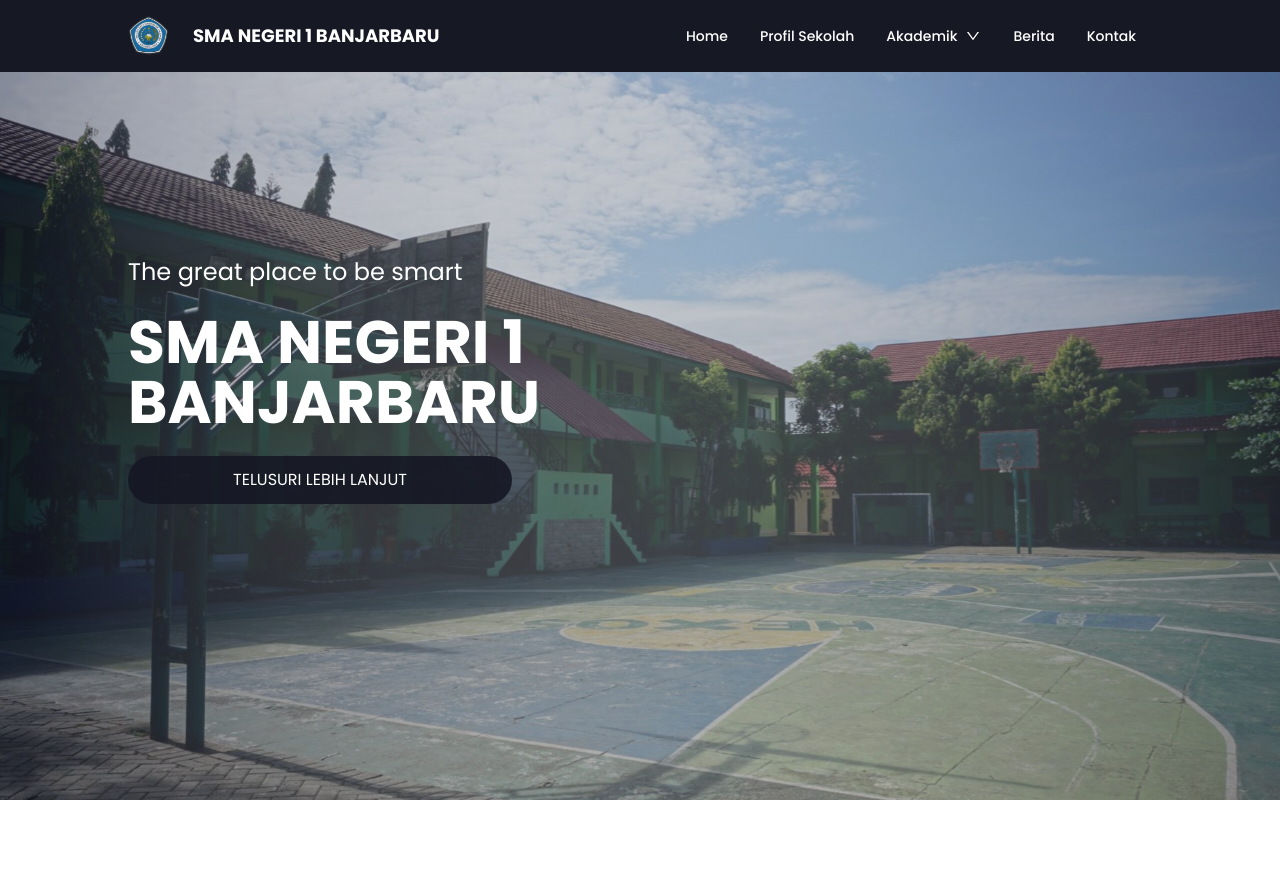
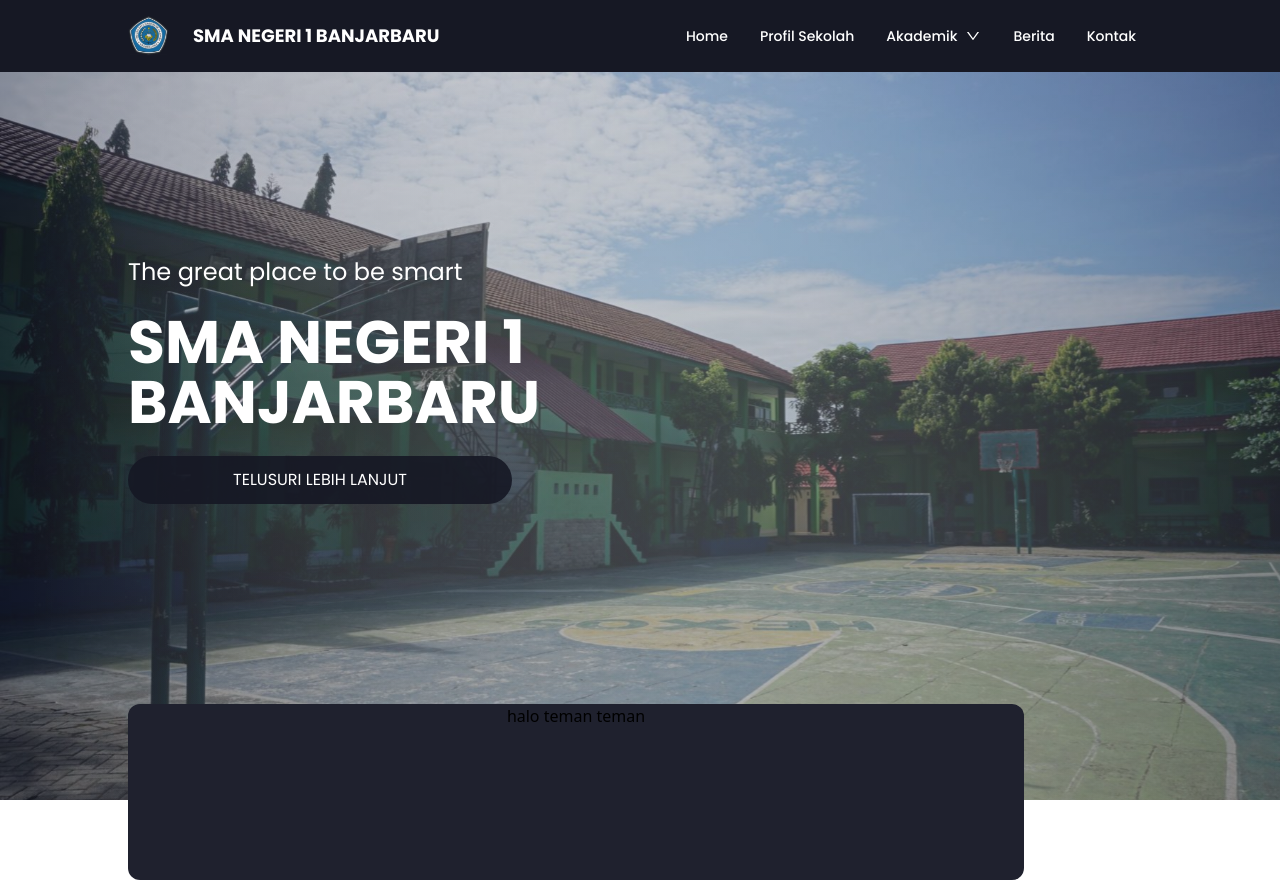
Before and after one commit to ScaferuZ/smansa, a React (Create React App) app: page / in a window 1280 px wide. Before the commit the page ends 800 px from the top, so only its background shows below. Built offline with nearby package versions, Linux system fonts and the light colour scheme.

Commit message:
adding card to the home pages

```diff
--- /dev/null
+++ b/src/components/Card.js
@@ -0,0 +1,11 @@
+import React from "react";
+
+function Card() {
+  return (
+    <div className="max-w-4xl h-44 ml-32 bg-card rounded-xl -mt-24">
+      <div>halo teman teman</div>
+    </div>
+  );
+}
+
+export default Card;
--- a/src/pages/Home.js
+++ b/src/pages/Home.js
@@ -1,4 +1,5 @@
 import React from "react";
+import Card from "../components/Card";
 import Hero from "../components/Hero";
 import Navbar from "../components/Navbar";
 
@@ -7,6 +8,7 @@
     <div>
       <Navbar />
       <Hero />
+      <Card />
     </div>
   );
 }
--- a/tailwind.config.js
+++ b/tailwind.config.js
@@ -9,6 +9,7 @@
       colors: {
         main: "#161824",
         secondary: "#F9BF3B",
+        card: "#1F212E",
       },
       zIndex: {
         "-1": "-1",
```
